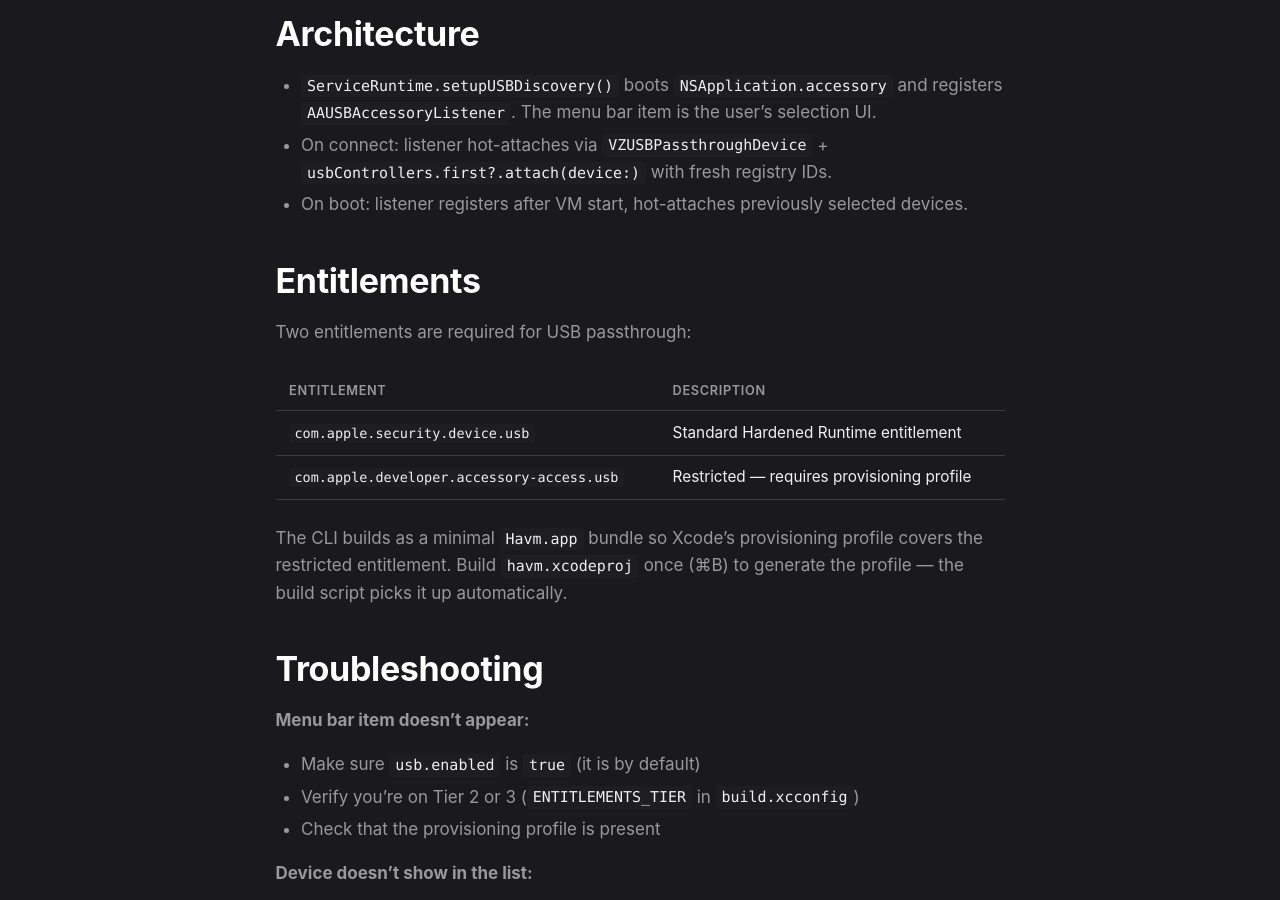
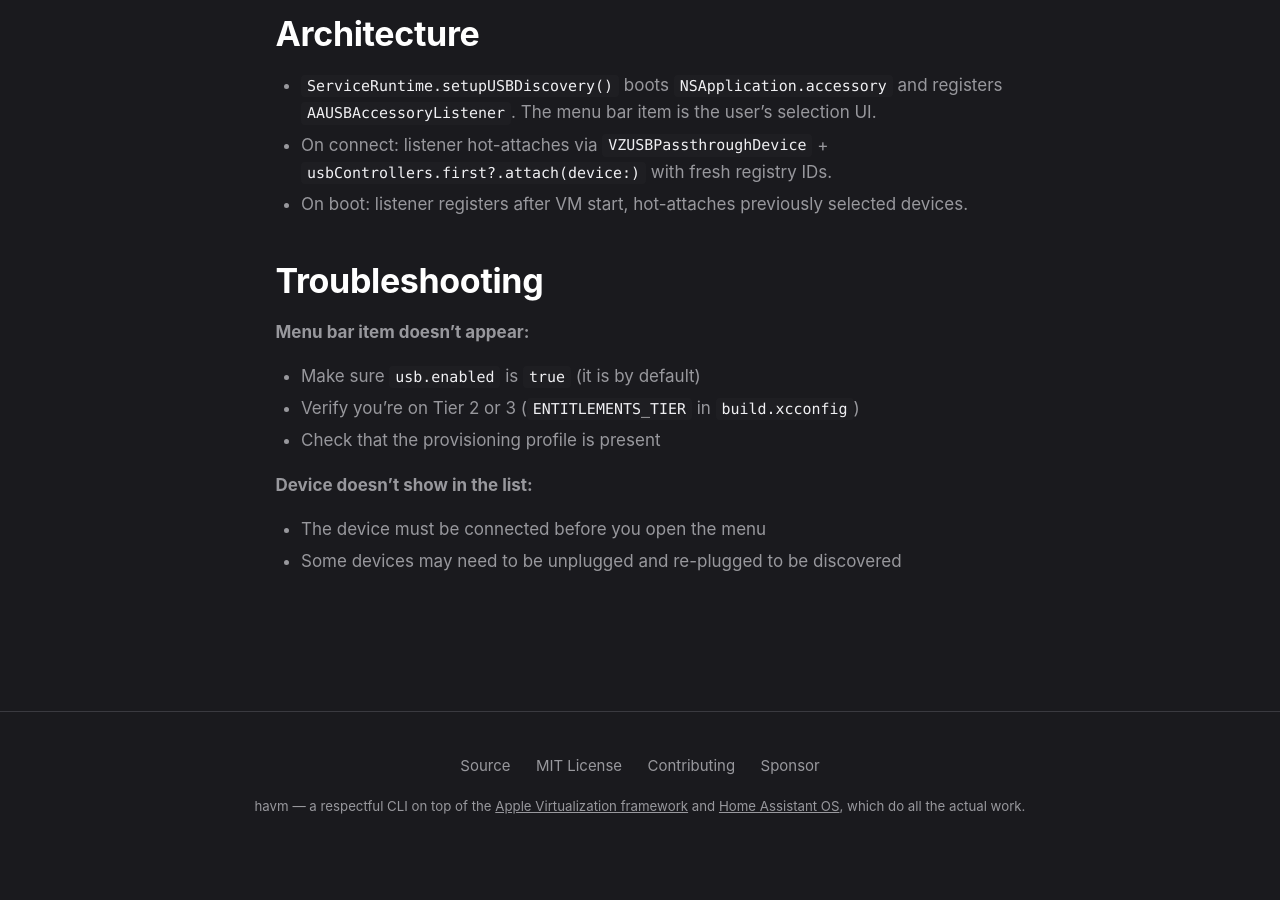
Before and after one commit to IngmarStein/havm, a Jekyll site: the page built from docs/usb-accessories.md, in a window 1280 px wide and 900 px high, scrolled down 867 px. Built offline with Jekyll 4.4.1, drawn with Linux system fonts in a browser that asks for light colours; after the commit the page ends 1743 px from its top, so only the background shows below that.

Commit message:
docs: remove entitlements section from USB page (irrelevant for users)

```diff
--- a/docs/usb-accessories.md
+++ b/docs/usb-accessories.md
@@ -55,19 +55,6 @@ on the next run.
 - On boot: listener registers after VM start, hot-attaches previously
   selected devices.
 
-## Entitlements
-
-Two entitlements are required for USB passthrough:
-
-| Entitlement | Description |
-|-------------|-------------|
-| `com.apple.security.device.usb` | Standard Hardened Runtime entitlement |
-| `com.apple.developer.accessory-access.usb` | Restricted — requires provisioning profile |
-
-The CLI builds as a minimal `Havm.app` bundle so Xcode's provisioning
-profile covers the restricted entitlement. Build `havm.xcodeproj` once
-(⌘B) to generate the profile — the build script picks it up automatically.
-
 ## Troubleshooting
 
 **Menu bar item doesn't appear:**
```
